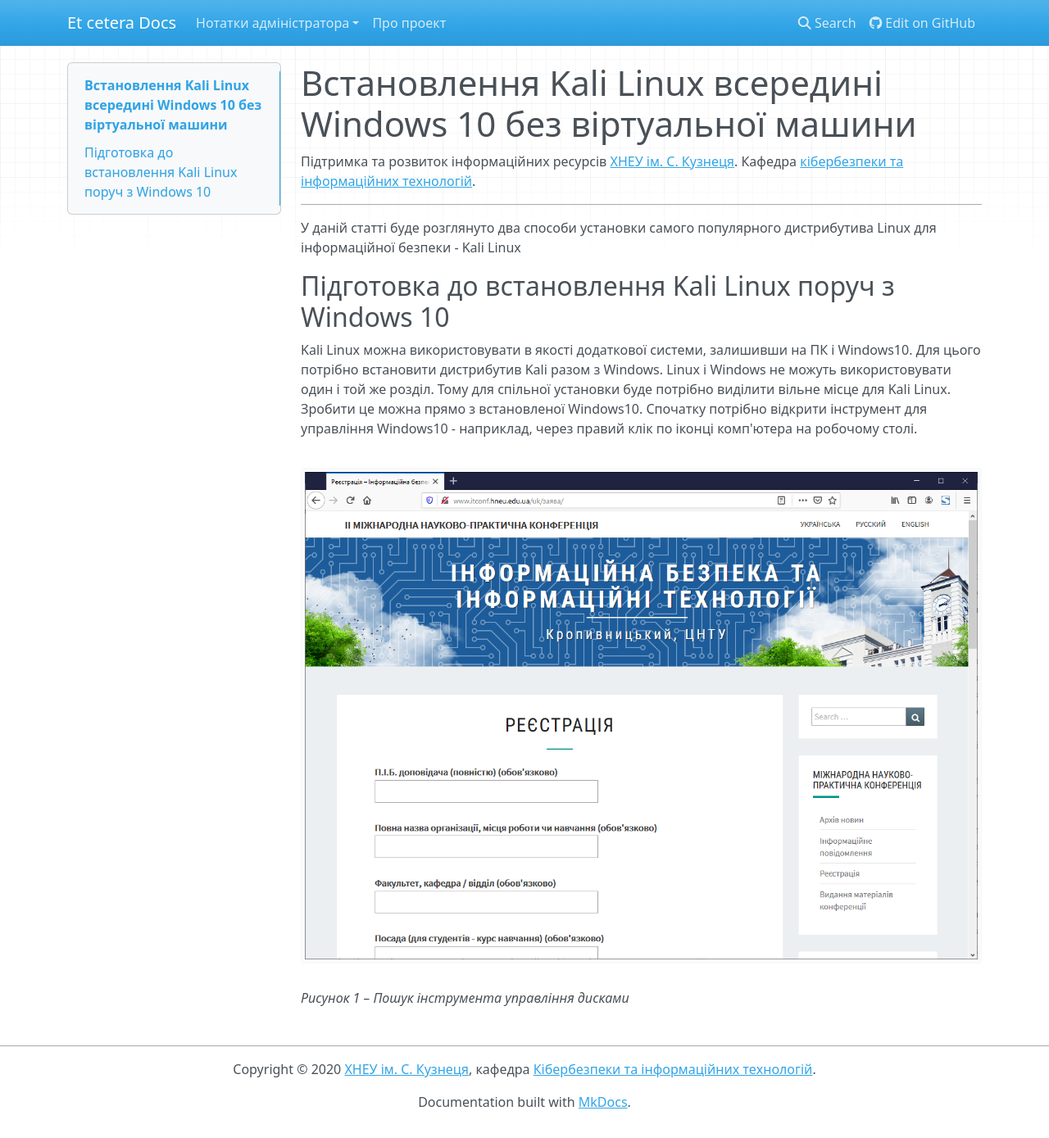
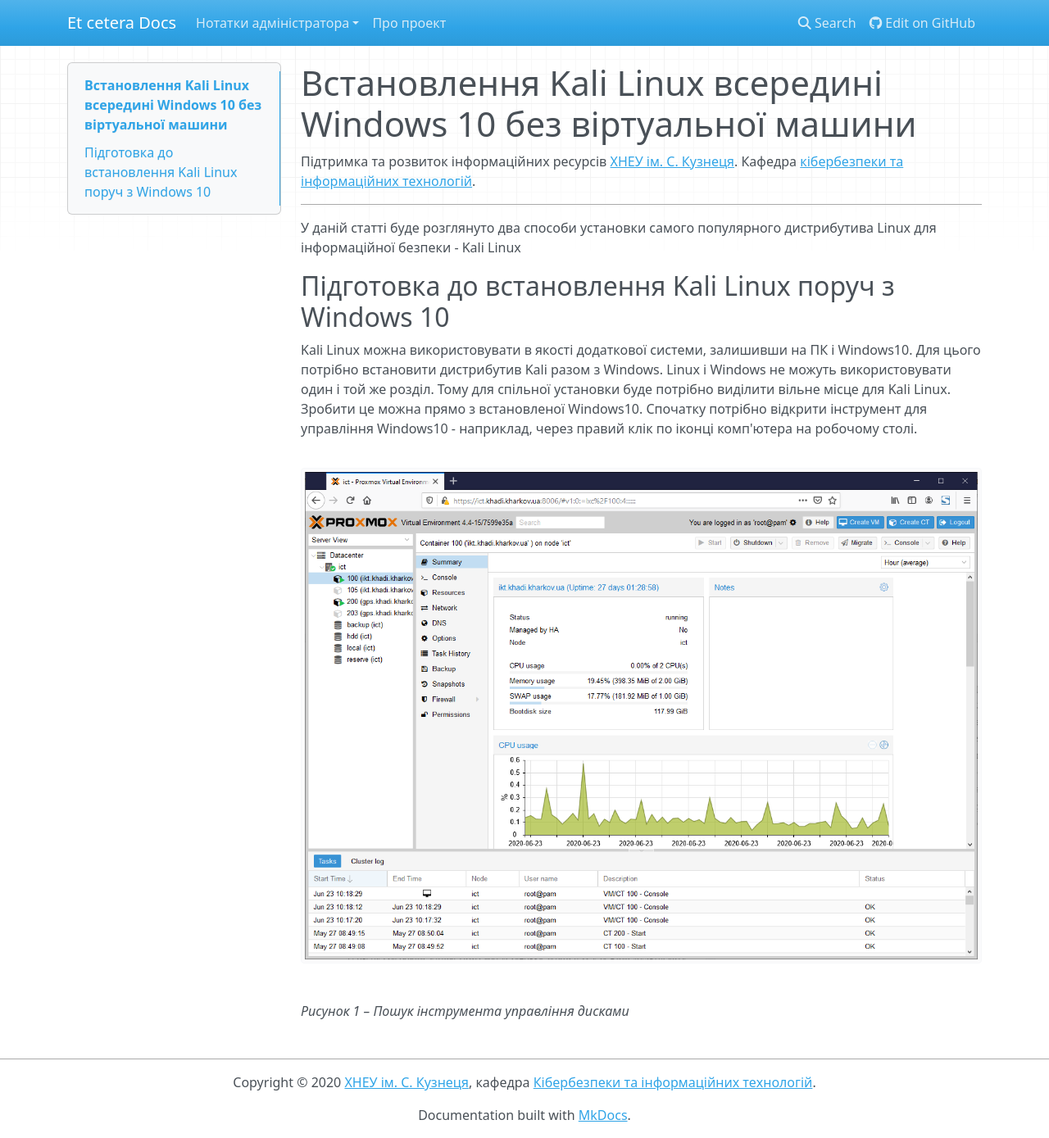
Before and after one commit to texnotes/sitesdocs, an MkDocs documentation site: the page built from docs/kaliwindows.md, in a window 1280 px wide and 1389 px high. Shown: the whole window at 82% size. Built offline with MkDocs 1.6.1, drawn with Linux system fonts in a browser that asks for light colours; nearby versions of some CDN libraries.

Commit message:
Update kaliwindows.md

```diff
--- a/docs/kaliwindows.md
+++ b/docs/kaliwindows.md
@@ -11,5 +11,6 @@ Kali Linux можна використовувати в якості додат
 Linux і Windows не можуть використовувати один і той же розділ. Тому для спільної установки буде потрібно виділити вільне місце для Kali Linux. Зробити це можна прямо з встановленої Windows10.
 Спочатку потрібно відкрити інструмент для управління Windows10 - наприклад, через правий клік по іконці комп'ютера на робочому столі.
 
-![Рисунок 1](/img/pic-1.png)
+![Приклад керування віртуальними машинами у середовищі Proxmox VE](img/pic-3.png)
+
 *Рисунок 1 – Пошук інструмента управління дисками*
```
